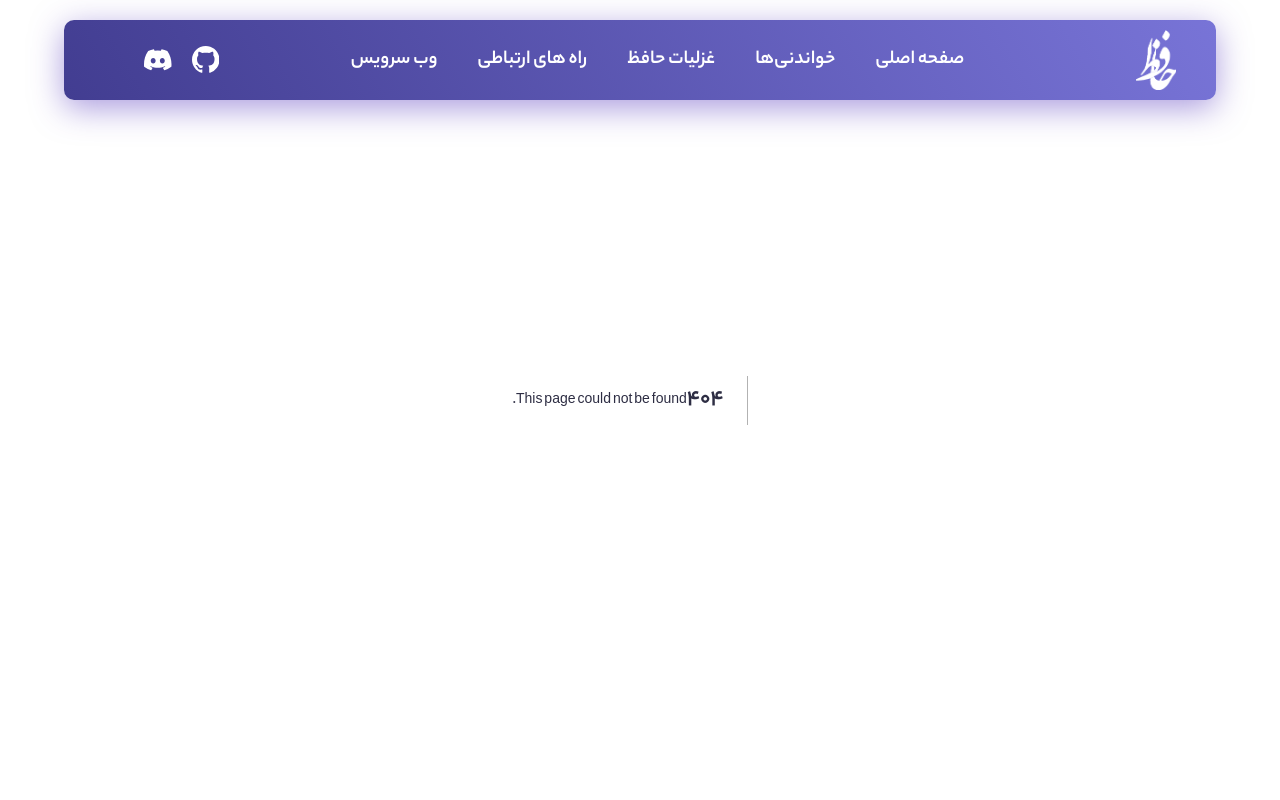
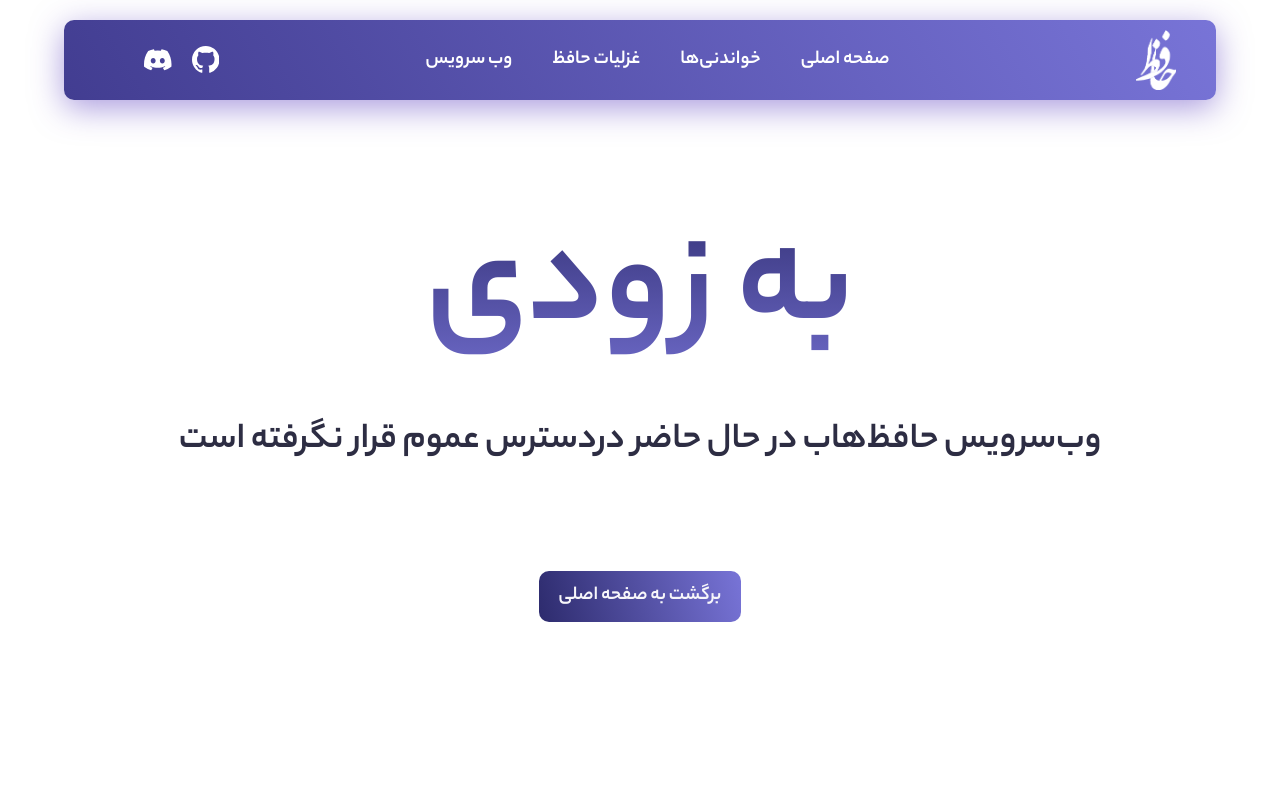
Before and after one commit to hafez-live/Web-Client, a Next.js app: page /documents in a window 1280 px wide. Before the commit this address had no page. Shown: the top 800 px of the page. Built offline with nearby package versions, Linux system fonts and the light colour scheme.

Commit message:
✨ Feat(Core/Pages): errors, documents page

```diff
--- /dev/null
+++ b/src/components/error/error.module.scss
@@ -0,0 +1,41 @@
+.error
+{
+    display: flex;
+    align-items: center;
+    justify-content: center;
+    flex-direction: column;
+
+    width: 100%;
+    height: 100vh;
+
+    & > h2
+    {
+        font-size: 15rem;
+        background: -webkit-linear-gradient(var(--color-tertiary), var(--color-secondary));
+        -webkit-background-clip: text;
+        -webkit-text-fill-color: transparent;
+    }
+
+    & > p
+    {
+        font-size: 3.75rem;
+    }
+
+    & > a
+    {
+        font-size: 2rem;
+        padding: 1rem 2rem;
+        border-radius: 1rem;
+        color: var(--color-background-primary);
+        transition: all .2s;
+        margin-top: 10rem;
+        background: linear-gradient(75deg, var(--color-tertiary), var(--color-secondary));
+
+        &:hover
+        {
+            -webkit-box-shadow: 0px 0px 14px 0px var(--color-tertiary);
+            -moz-box-shadow: 0px 0px 14px 0px var(--color-tertiary);
+            box-shadow: 0px 0px 14px 0px var(--color-tertiary);
+        }
+    }
+}
--- /dev/null
+++ b/src/components/error/index.tsx
@@ -0,0 +1,35 @@
+import React from 'react';
+import Link from 'next/link';
+
+import styles from './error.module.scss';
+
+const Error = ({ title, message }: any) =>
+{
+    return (
+        <section className={styles.error}>
+            {
+                title
+                    ?
+                    <h2>
+                        { title }
+                    </h2>
+                    :
+                    null
+            }
+            {
+                message
+                    ?
+                    <p>
+                        { message }
+                    </p>
+                    :
+                    null
+            }
+            <Link href='/'>
+                برگشت به صفحه اصلی
+            </Link>
+        </section>
+    );
+};
+
+export default Error;
--- a/src/components/layouts/footer/footer.component.tsx
+++ b/src/components/layouts/footer/footer.component.tsx
@@ -29,12 +29,7 @@ const Footer = () =>
                             </Link>
                         </li>
                         <li className={styles.footerMenuItem}>
-                            <Link href='/contact-us'>
-                                راه‌های ارتباطی
-                            </Link>
-                        </li>
-                        <li className={styles.footerMenuItem}>
-                            <Link href='/api'>
+                            <Link href='/documents'>
                                 وب‌سرویس
                             </Link>
                         </li>
--- a/src/components/layouts/navbar/navbar.component.tsx
+++ b/src/components/layouts/navbar/navbar.component.tsx
@@ -45,12 +45,7 @@ const Navbar = () =>
                     </Link>
                 </li>
                 <li className={styles.navItemLinksList}>
-                    <Link className={styles.navItemLinksLink} href='/contact-us'>
-                        راه های ارتباطی
-                    </Link>
-                </li>
-                <li className={styles.navItemLinksList}>
-                    <Link className={styles.navItemLinksLink} href='/api'>
+                    <Link className={styles.navItemLinksLink} href='/documents'>
                         وب سرویس
                     </Link>
                 </li>
--- /dev/null
+++ b/src/pages/documents.tsx
@@ -0,0 +1,28 @@
+import React from 'react';
+
+import Head from 'next/head';
+
+import Error from '@/components/error';
+import Main from '@/components/layouts/main/main.component';
+
+const Documents = () =>
+{
+    return (
+        <>
+            <Head>
+                <title>وبسایت اختصاصی حافظ شیرازی معروف ترین غزل سرای ایران</title>
+                <meta charSet='UTF-8' />
+                <meta content='width=device-width, user-scalable=no, initial-scale=1.0, maximum-scale=1.0, minimum-scale=1.0' name='viewport' />
+                <meta content="ie=edge" httpEquiv='X-UA-Compatible' />
+            </Head>
+            <Main>
+                <Error
+                    title='به زودی'
+                    message='وب‌سرویس حافظ‌هاب در حال حاضر دردسترس عموم قرار نگرفته است'
+                />
+            </Main>
+        </>
+    );
+};
+
+export default Documents;
```
Also changed, not shown: src/pages/404.tsx (added, +28 -0 lines), src/pages/500.tsx (added, +28 -0 lines).
